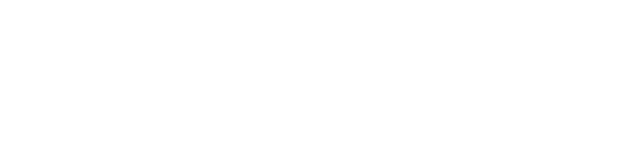
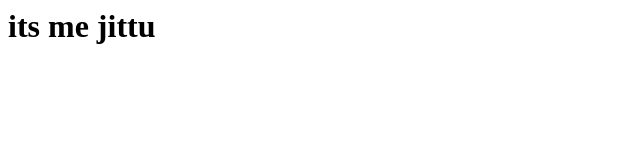
Before and after one commit to JittuBejohn/jittubejohn.github.io, a plain HTML site: page index.html in a window 1280 px wide. Shown: the whole page, without its empty margins (0-640 px from the left). Drawn offline with Linux system fonts and the light colour scheme.

Commit message:
Update index.html

```diff
--- a/index.html
+++ b/index.html
@@ -3,5 +3,6 @@
     <title> its me JITTU</title>
   </head>
   <body>
+    <h1> its me jittu</h1>
   </body>
 </html>
```
